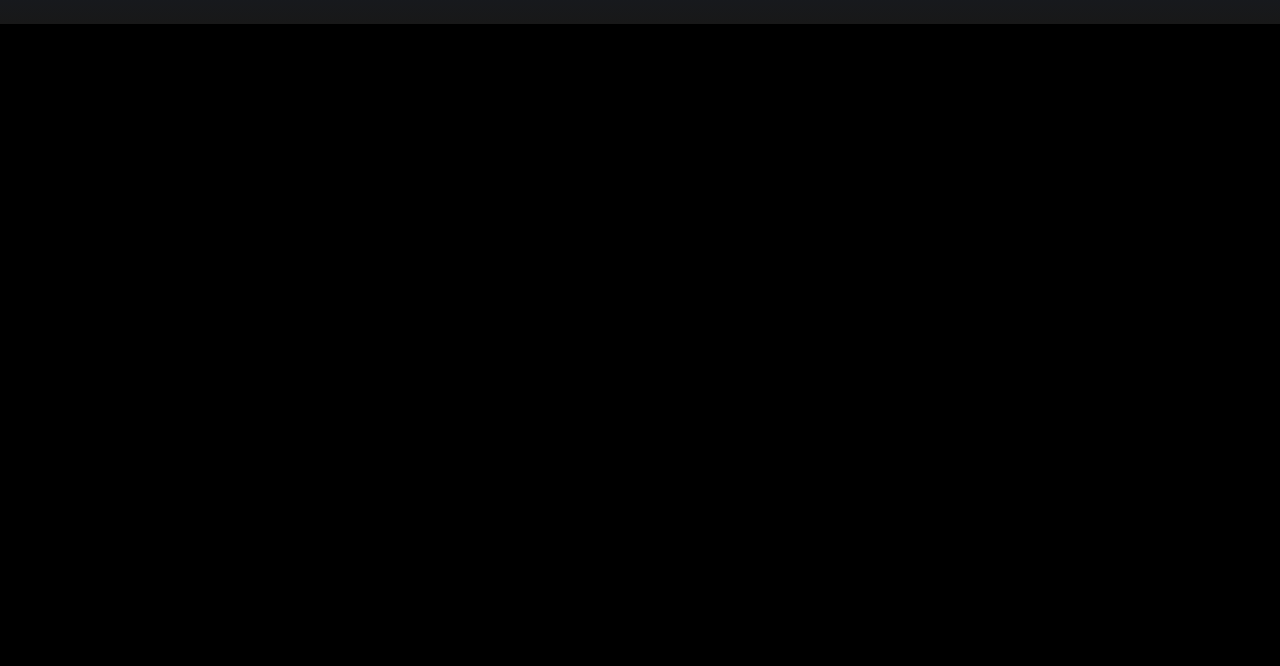
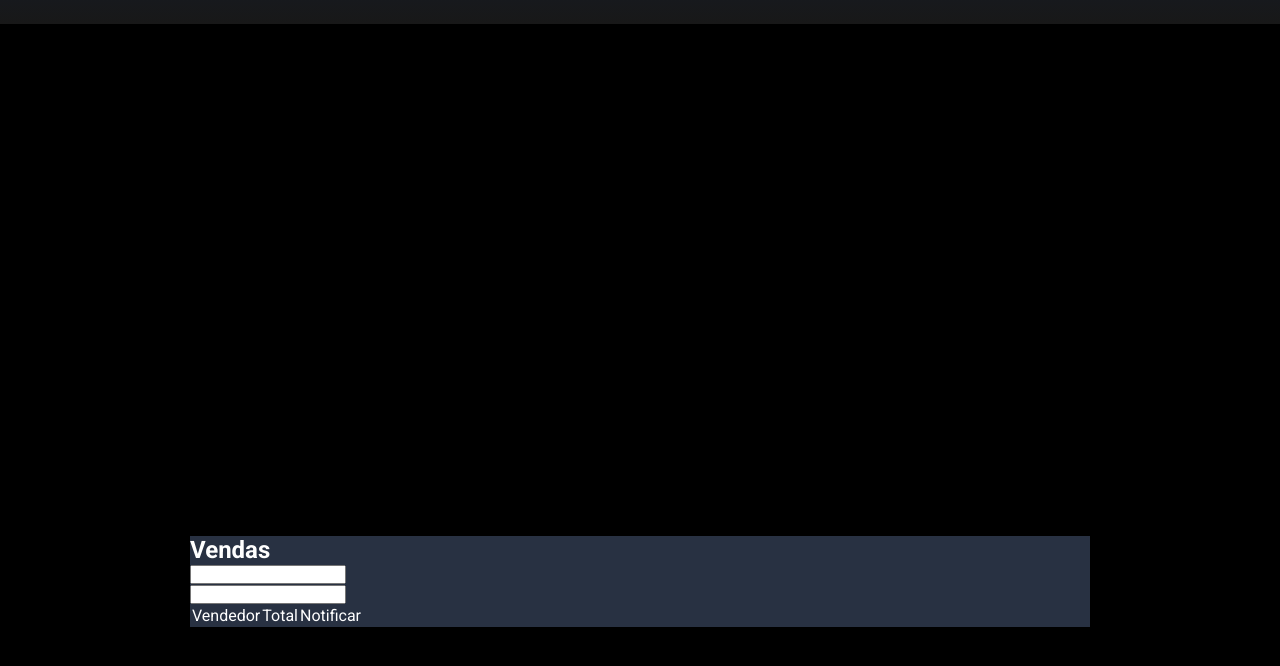
Before and after one commit to RicardoDiasdosSantos/dsmeta-css, a plain HTML site: page index.html in a window 1280 px wide. Shown: the part 196-862 px from the top of the page. Before the commit the page ends 800 px from the top, so only its background shows below. Drawn offline with Linux system fonts and the light colour scheme.

Commit message:
Continuação aula preparatória

```diff
--- a/index.html
+++ b/index.html
@@ -20,5 +20,36 @@
         </div>
     </header>
 
+    <main>
+        <section id="sales">
+            <div class="dsmeta-container">
+                <div class="dsmeta-card">
+                    <h2>Vendas</h2>
+                    <div>
+                        <div class="dsmeta-form-control-container">
+                            <input class="dsmeta-form-control" type="text">
+                        </div>
+                        <div class="dsmeta-form-control-container">
+                            <input class="dsmeta-form-control" type="text">
+                        </div>
+                    </div>
+
+                    <div>
+                        <table>
+                            <thead>
+                                <tr>
+                                    <td>Vendedor</td>
+                                    <td>Total</td>
+                                    <td>Notificar</td>
+                                </tr>
+                            </thead>
+                        </table>
+                    </div>
+
+                </div>
+            </div>
+        </section>
+    </main>
+
 </body>
 </html>
--- a/style.css
+++ b/style.css
@@ -44,3 +44,17 @@ header{
     font-size: 14px;
     font-weight: 300;
 }
+
+.dsmeta-card{
+    background-color: #283142;
+}
+
+.dsmeta-container{
+    width: 100%;
+    max-width: 900px;
+    margin: 0 auto;
+}
+
+#sales{
+    padding: 40% 10px;
+}
```
